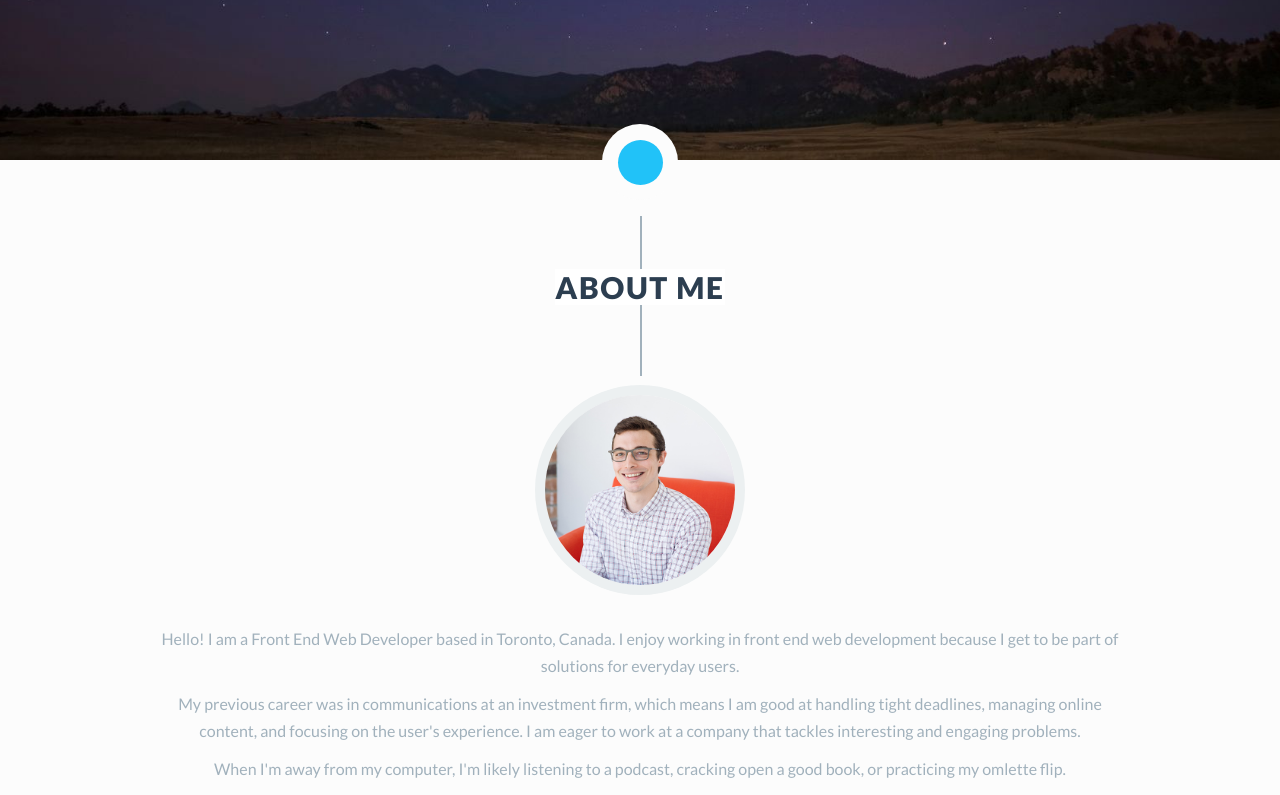
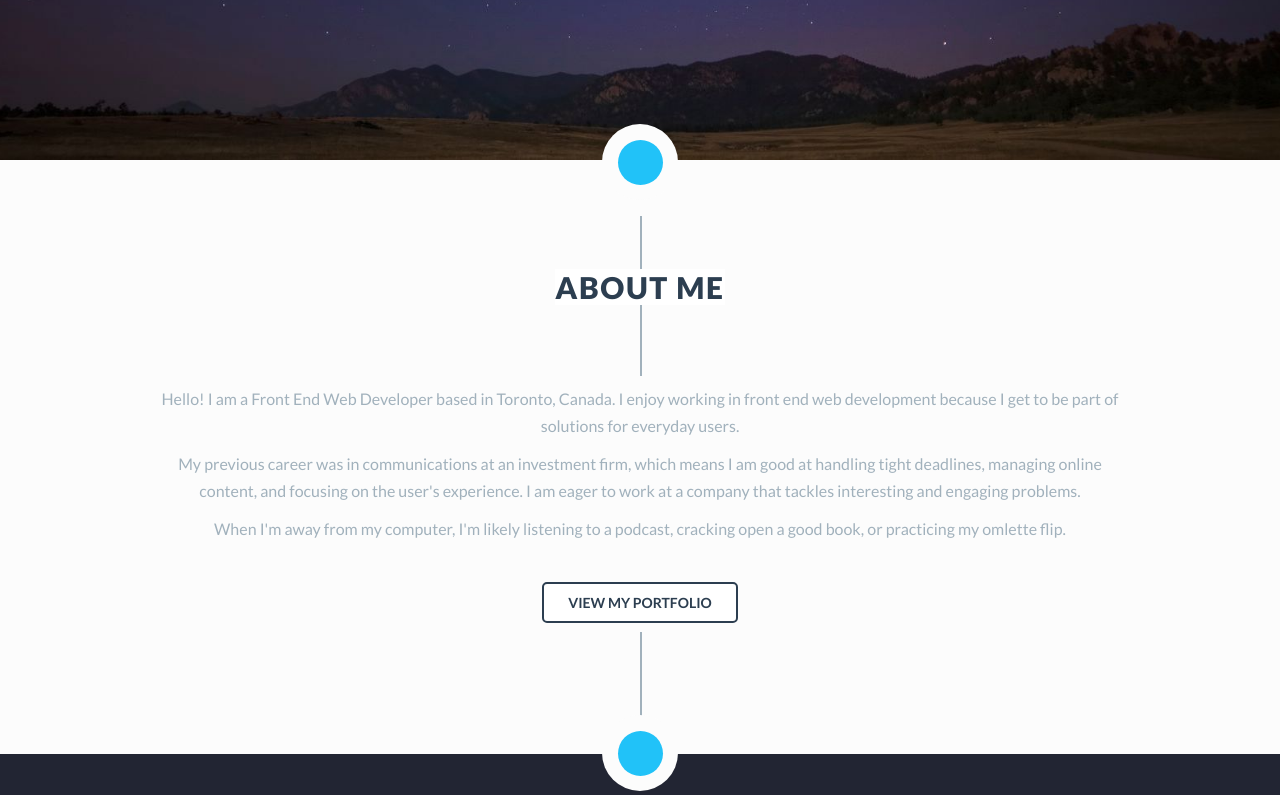
Before and after one commit to evbroom/evbroom, a website: page index.html in a window 1280 px wide. Shown: the part 480-1275 px from the top of the page. Drawn offline with nearby package versions, Linux system fonts and the light colour scheme.

Commit message:
Update index.html
Remove image

```diff
--- a/index.html
+++ b/index.html
@@ -52,7 +52,6 @@
                     </div>
                     <h2 class='about__heading'>About Me</h2>
                     <div class='vertical-line-top'></div>
-                    <img class="about__photo" src="assets/portrait.jpg" alt="My portrait. In the photo I'm sitting in a red chair, facing the camera, smiling. I'm wearing a red striped collared shirt. I have thin-framed glasses on.">
                     <p class='about__text'>Hello! I am a Front End Web Developer based in Toronto, Canada. I enjoy working in front end web development
                         because I get to be part of solutions for everyday users.</p>
                     <p class='about__text'>My previous career was in communications at an investment firm, which means I am good at handling tight
```
